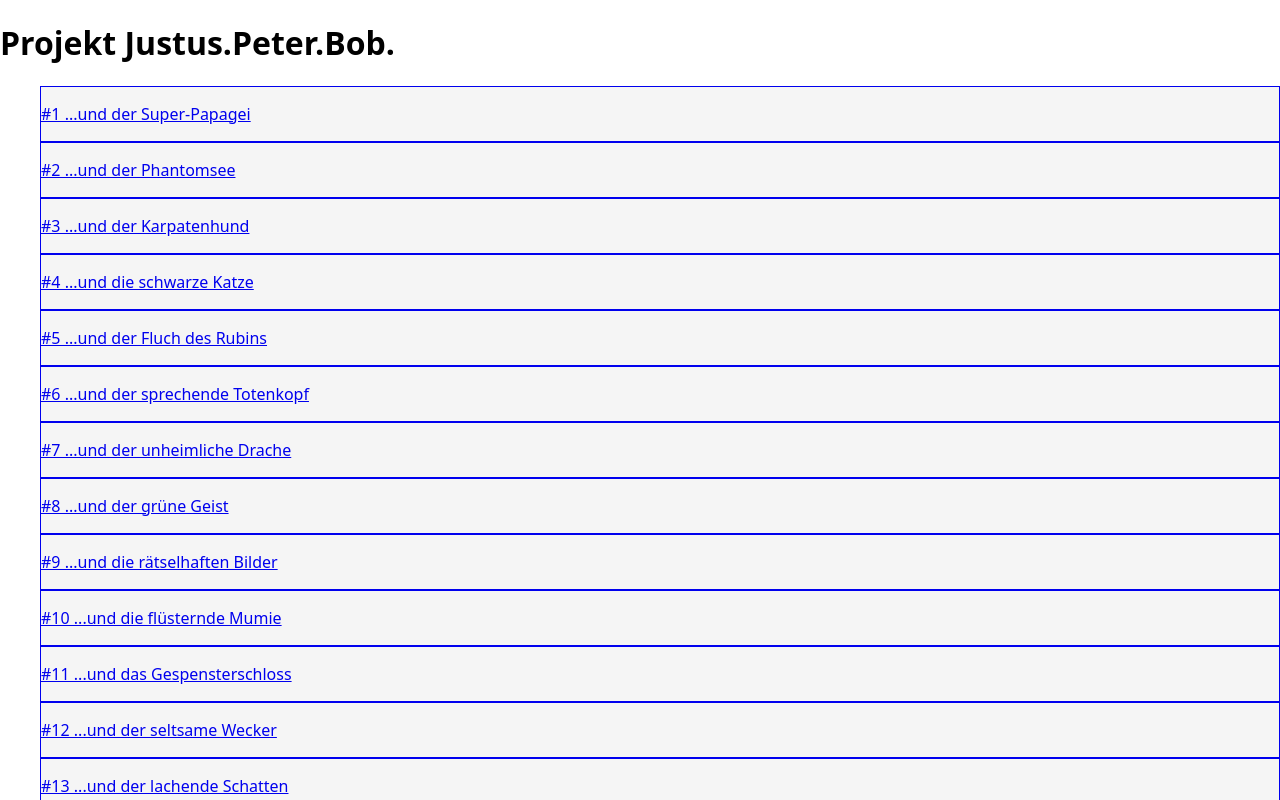
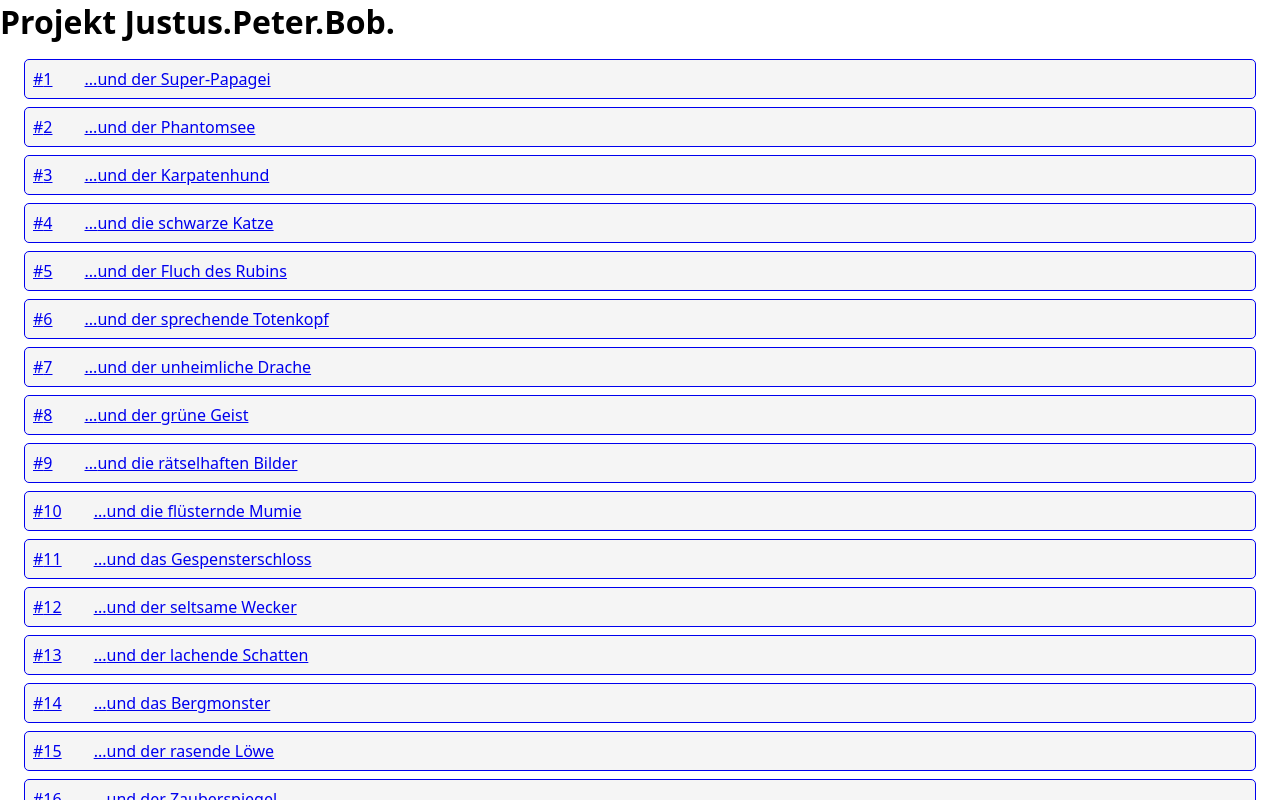
Before and after one commit to RobinWitt/capstone-project, a Next.js app: page / in a window 1280 px wide. Shown: the top 800 px of the page. Built offline with nearby package versions, Linux system fonts and the light colour scheme.

Commit message:
basic styling for visibility

```diff
--- a/components/EpisodeDetails/index.js
+++ b/components/EpisodeDetails/index.js
@@ -4,6 +4,7 @@ import styled from "styled-components";
 const StyledArticle = styled.article`
   display: flex;
   flex-direction: column;
+  background-color: whitesmoke;
   margin: 1rem;
   padding: 1rem;
   border: 2px solid;
--- a/components/EpisodeList/index.js
+++ b/components/EpisodeList/index.js
@@ -2,6 +2,7 @@ import styled from "styled-components";
 
 const StyledList = styled.ul`
   list-style: none;
+  margin: 1rem;
 `;
 
 export default function EpisodeList({ children }) {
--- a/components/EpisodeListItem/index.js
+++ b/components/EpisodeListItem/index.js
@@ -2,14 +2,23 @@ import Link from "next/link";
 import styled from "styled-components";
 
 const StyledListItem = styled.li`
+  display: flex;
+  flex-direction: row;
+  gap: 2rem;
   background-color: whitesmoke;
+  margin: 0.5rem;
+  padding: 0.5rem;
   border: 1px solid;
+  border-radius: 5px;
 `;
 
-export default function EpisodeListItem({ children }) {
+export default function EpisodeListItem({ nummer, titel, href }) {
   return (
-    <StyledListItem>
-      <p>{children}</p>
-    </StyledListItem>
+    <Link href={href}>
+      <StyledListItem>
+        <p>#{nummer}</p>
+        <p>...{titel}</p>
+      </StyledListItem>
+    </Link>
   );
 }
--- a/pages/index.js
+++ b/pages/index.js
@@ -22,9 +22,12 @@ export default function HomePage() {
         <EpisodeList>
           {serie.map(({ nummer, titel }) => {
             return (
-              <Link key={nummer} href={`/episodes/${nummer}`}>
-                <EpisodeListItem>{`#${nummer} ...${titel}`}</EpisodeListItem>
-              </Link>
+              <EpisodeListItem
+                key={nummer}
+                nummer={nummer}
+                titel={titel}
+                href={`/episodes/${nummer}`}
+              />
             );
           })}
         </EpisodeList>
--- a/styles.js
+++ b/styles.js
@@ -5,11 +5,11 @@ export default createGlobalStyle`
   *::before,
   *::after {
     box-sizing: border-box;
+    padding: 0;
+    margin: 0;
   }
 
   body {
-    margin: 0;
-    padding: 0;
     font-family: system-ui;
   }
 `;
```
